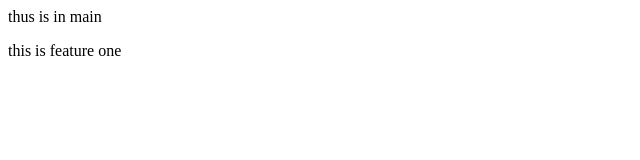
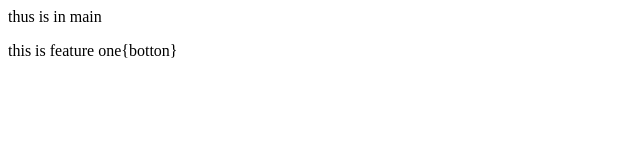
Before and after one commit to tahreem217/third-repo, a plain HTML site: page index.html in a window 1280 px wide. Shown: the full height of the page, 0-640 px from the left. Drawn offline with Linux system fonts and the light colour scheme.

```diff
--- a/index.html
+++ b/index.html
@@ -1,2 +1,2 @@
 <p>thus is in main</p>
-<p>this is feature one</p>
+<p>this is feature one{botton}</p>
```
